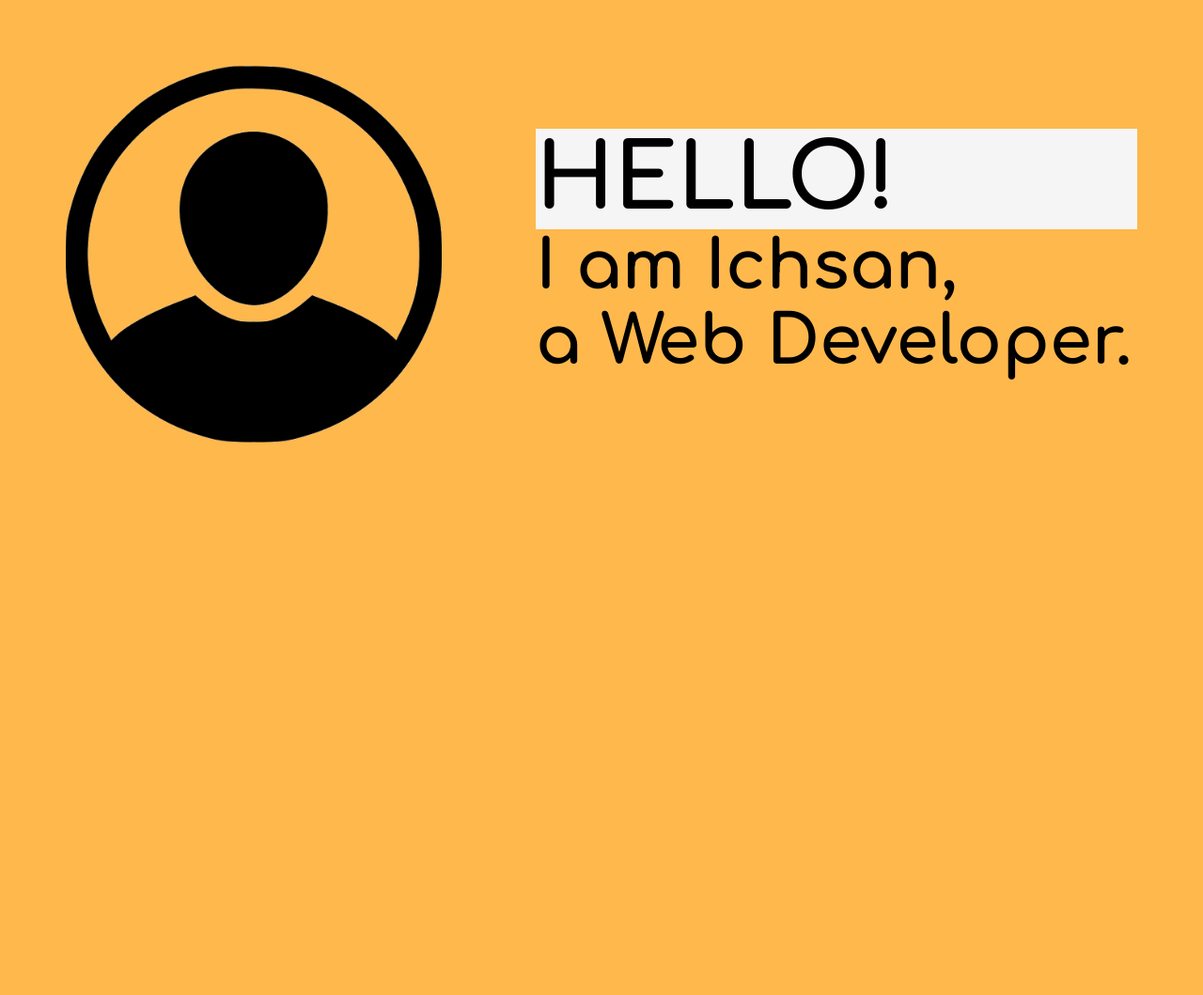
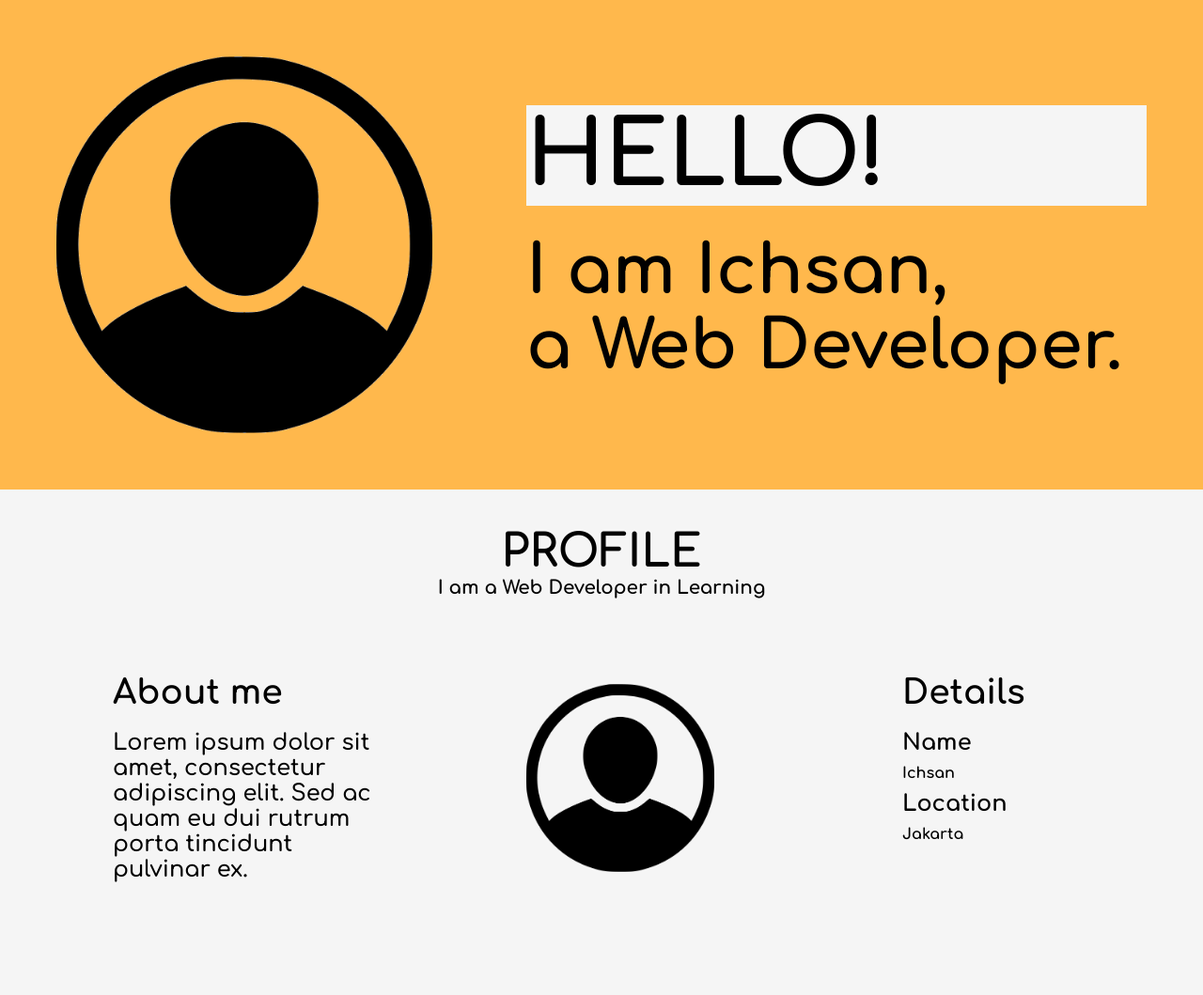
Before and after one commit to tutuna9/JCWDOL-Portfolio, a plain HTML site: page index.html in a window 1280 px wide. Shown: the whole page at 94% size. Before the commit the page ends 800 px from the top, so only its background shows below. Drawn offline with Linux system fonts and the light colour scheme.

Commit message:
profile page

```diff
--- a/index.html
+++ b/index.html
@@ -20,6 +20,30 @@
                 <H2>a Web Developer.</H2>
             </div>
         </div>
+        <div class="profile">
+            <div class="profile-head">
+                <h1>PROFILE</h1>
+                <h5>I am a Web Developer in Learning</h5>
+            </div>
+            <div class="profile-items">
+                <div class="profile-about">
+                    <h2>About me</h2>
+                    <p>Lorem ipsum dolor sit amet, consectetur adipiscing elit. Sed ac quam eu dui rutrum porta tincidunt pulvinar ex.</p>
+                </div>
+                <div class="profile-img">
+                    <img src="./images/Photo.png" alt="" width="200px">
+                </div>
+                <div class="profile-detail">
+                    <h2>Details</h2>
+                    <div class="profile-detail-list">
+                        <h4 class="bold-text">Name</h4>
+                        <h6>Ichsan</h6>
+                        <h4 class="bold-text">Location</h4>
+                        <h6>Jakarta</h6>
+                    </div>
+                </div>
+            </div>
+        </div>
     </div>
 </body>
 </html>
--- a/style.css
+++ b/style.css
@@ -4,19 +4,22 @@
 }
 
 body {
-    background-color: #FFB84C;
+    font-family: 'Comfortaa', cursive;
 }
 
 .bg-white {
     background-color: #F5F5F5;
 }
 
+.bold-text {
+    font-weight: 700;
+}
+
 .head {
     display: flex;
-    flex-direction: row;
     justify-content: center;
-    margin: 70px;
-
+    padding: 60px;
+    background-color: #FFB84C;
 }
 
 .head-items {
@@ -25,10 +28,52 @@ body {
     flex-grow: 2;
     justify-content: center;
     margin-left: 100px;
-    font-family: 'Comfortaa', cursive;
     font-size: 48px;
 }
 
-.desc {
-    background-color: aliceblue;
+.head-items-header {
+    margin-bottom: 30px;
 }
+
+.profile {
+    background-color: #F5F5F5;
+    display: flex;
+    flex-direction: column;
+    /* justify-content: center; */
+    /* align-items: center; */
+    font-size: 24px;
+    padding: 40px;
+}
+
+.profile-head {
+    text-align: center;
+    /* display: flex;
+    flex-direction: column;
+    justify-content: center;
+    align-items: center; */
+}
+
+.profile-items {
+    display: flex;
+    /* justify-content: space-evenly; */
+    padding: 80px;
+}
+
+.profile-about, .profile-detail, .profile-detail-list{
+    display: flex;
+    flex-direction: column;
+    gap: 20px;
+    max-width: 300px;
+}
+
+.profile-img {
+    display: flex;
+    margin: auto 200px auto 140px;
+    /* flex-grow: 1; */
+    /* align-items: center;
+    justify-content: center; */
+}
+
+.profile-detail-list {
+    gap: 10px;
+}
```
